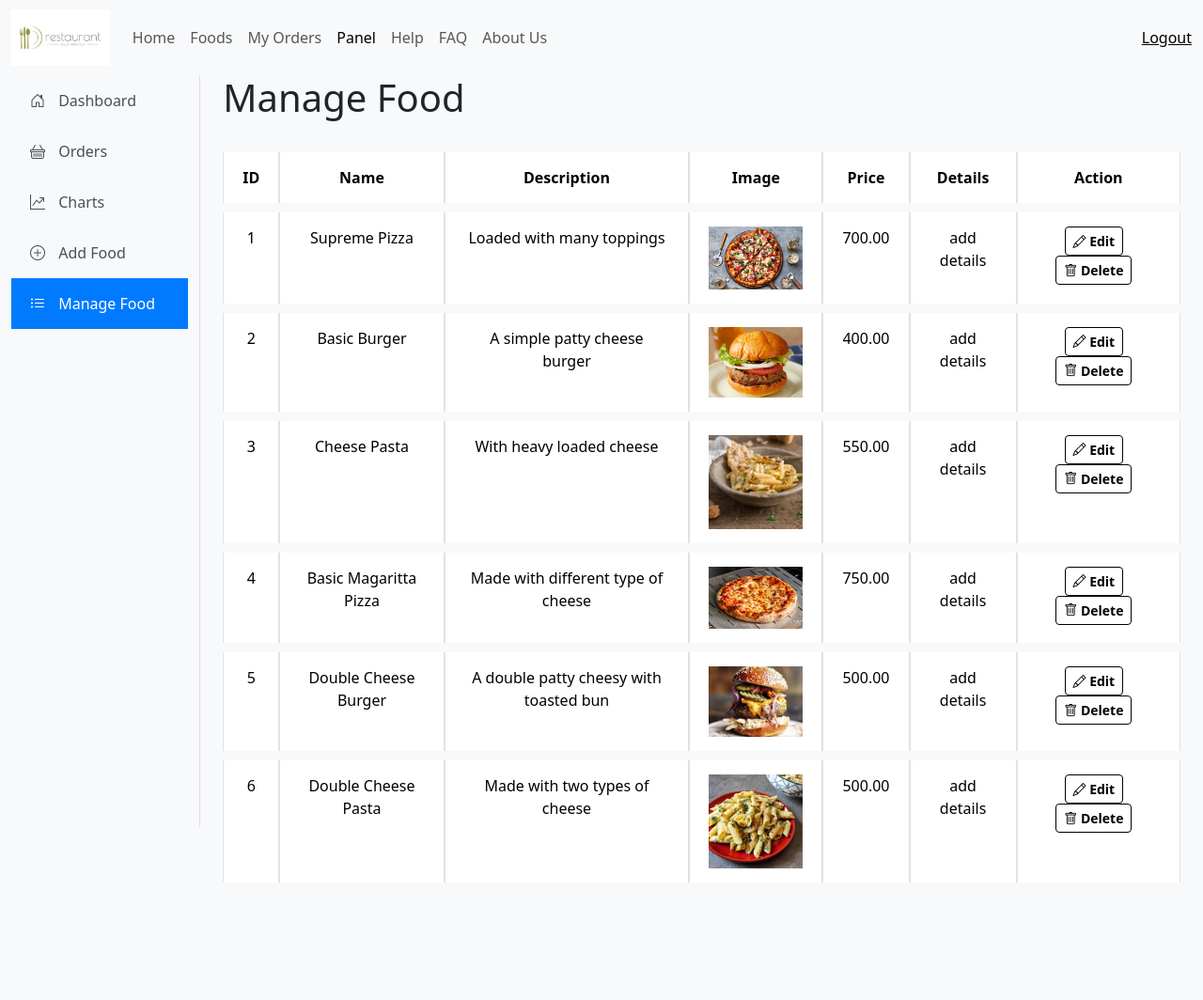
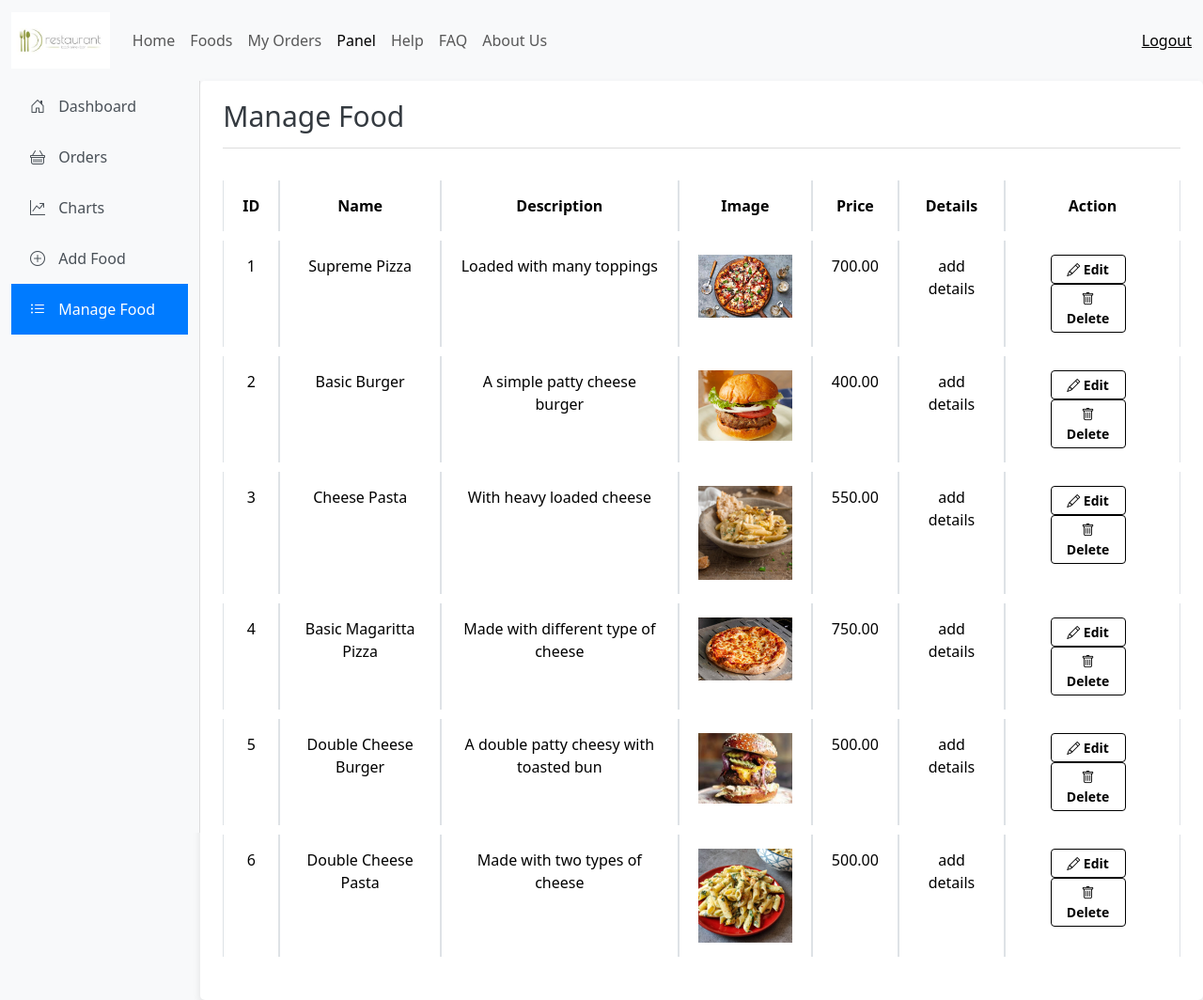
Before and after one commit to xan-is-him/Food-Ordering-System, a PHP site: page /manage_food.php in a window 1280 px wide. Shown: the whole page at 94% size. Before the commit the page ends 939 px from the top, so only its background shows below. Run offline with PHP 8.4, Linux system fonts and the light colour scheme; the visitor is signed in with stand-in values (Sample User, id 1); data comes from the database, SQL or seed files in the repository.

Commit message:
Update manage_food.php

```diff
--- a/manage_food.php
+++ b/manage_food.php
@@ -71,6 +71,11 @@
     <link rel="stylesheet" href="css/nav.css">
     <link href="https://cdn.jsdelivr.net/npm/bootstrap-icons/font/bootstrap-icons.css" rel="stylesheet">
     <style>
+        body {
+            margin: 0; /* Remove margin for the body */
+            padding: 0; /* Remove padding for the body */
+            padding-top: 3px; /* Add 12px padding to the top */
+        }
         /* Sidebar Styling */
         .sidebar {
             background-color: #f8f9fa; /* Light background for the sidebar */
@@ -101,6 +106,9 @@
         .sidebar i {
             margin-right: 10px; /* Space between icon and text */
         }
+        .navbar {
+             margin-bottom: 3px;
+        }
 
         /* White Theme for Buttons */
         .btn-edit,
@@ -109,6 +117,7 @@
             color: #000; /* Black text */
             font-weight: bold;
             border: 1px solid #000; /* Black border */
+            width: 80px;
         }
 
         /* Hover Effects */
@@ -147,6 +156,23 @@
         /* Spacing Between Buttons */
         .btn-sm {
             margin-right: 10px;
+        }
+
+        /* Main Content Styling */
+        main {
+            background-color: #ffffff; /* White background for main content */
+            padding: 20px; /* Padding for content */
+            border-radius: 5px; /* Rounded corners */
+            box-shadow: 0 4px 8px rgba(0, 0, 0, 0.1); /* Subtle shadow effect */
+            font-size: 16px; /* Font size from first code */
+        }
+
+        main h1 {
+            font-size: 30px; /* Slightly larger font size for headings */
+            margin-bottom: 20px; /* Space below the heading */
+            color: #343a40; /* Dark text color for the heading */
+            border-bottom: 1px solid #ddd; /* Thinner grey line under the heading */
+            padding-bottom: 15px; /* Added 5px more space between the line and the heading */
         }
     </style>
 </head>
@@ -242,3 +268,8 @@
     <script src="https://cdn.jsdelivr.net/npm/bootstrap@5.3.0-alpha1/dist/js/bootstrap.bundle.min.js"></script>
 </body>
 </html>
+
+
+    <script src="https://cdn.jsdelivr.net/npm/bootstrap@5.3.0-alpha1/dist/js/bootstrap.bundle.min.js"></script>
+</body>
+</html>
```
